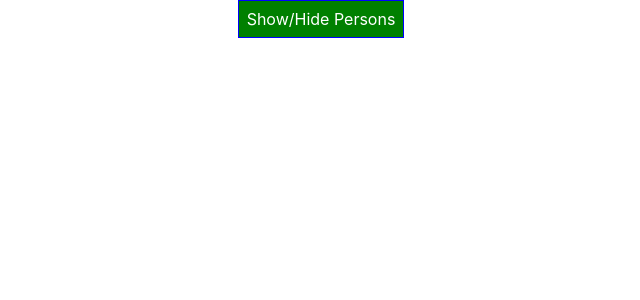
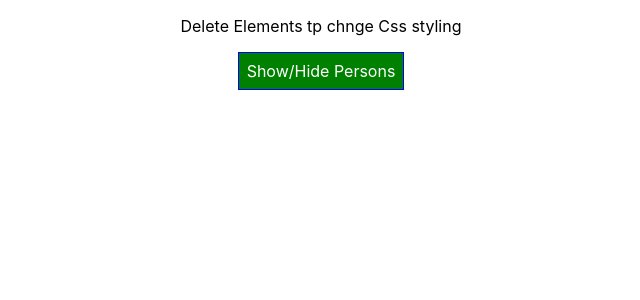
Before and after one commit to Gagandeep39/reactjs-styling-demo, a React (Create React App) app: page / in a window 1280 px wide. Shown: the top 300 px of the page, without its empty margins (319-959 px from the left). Built offline with nearby package versions, Linux system fonts and the light colour scheme.

Commit message:
Added Dynamically changing CSS Workaround

```diff
--- a/src/App.css
+++ b/src/App.css
@@ -1,3 +1,11 @@
 .App {
   text-align: center;
 }
+
+.bold{
+  font-weight: bold;
+}
+
+.red {
+  color: red;
+}
--- a/src/App.js
+++ b/src/App.js
@@ -78,8 +78,13 @@ function App() {
     style.backgroundColor = 'red'
   } else personView = null;
 
+  let classes = [];
+  if(personState.persons.length <=2 )
+    classes = ['red', 'bold'].join(' ');
+
   return (
     <div className='App'>
+      <p className={classes}>Delete Elements tp chnge Css styling</p>
       <button style={style} onClick={showHideButtonHandler}>Show/Hide Persons</button>
       {personView}
     </div>
```
